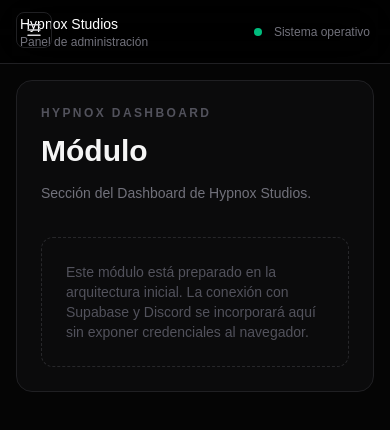
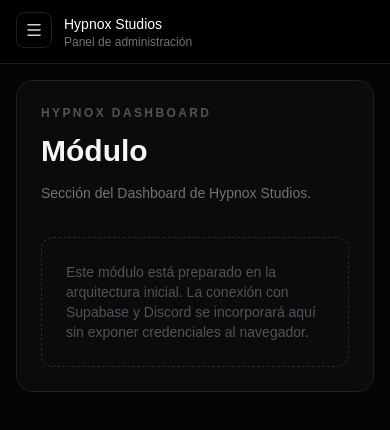
Before and after one commit to InochiNoYume/Hypnox-Dashboard, a Next.js app: page / in a window 390 px wide. Shown: the top 430 px of the page. Built offline with nearby package versions, Linux system fonts and the light colour scheme.

Commit message:
feat: improve responsive dashboard header

```diff
--- a/src/components/header.tsx
+++ b/src/components/header.tsx
@@ -1,11 +1,11 @@
 export function Header() {
   return (
-    <header className="sticky top-0 z-20 flex h-16 items-center justify-between border-b border-[var(--border)] bg-black/80 px-5 backdrop-blur-xl md:px-8">
+    <header className="sticky top-0 z-20 flex h-16 items-center justify-between border-b border-[var(--border)] bg-black/85 px-5 pl-16 backdrop-blur-xl md:px-8">
       <div>
         <p className="text-sm font-medium text-white">Hypnox Studios</p>
         <p className="text-xs text-zinc-500">Panel de administración</p>
       </div>
-      <div className="flex items-center gap-3 text-xs text-zinc-500">
+      <div className="hidden items-center gap-3 text-xs text-zinc-500 sm:flex">
         <span className="h-2 w-2 rounded-full bg-emerald-500" /> Sistema operativo
       </div>
     </header>
```
